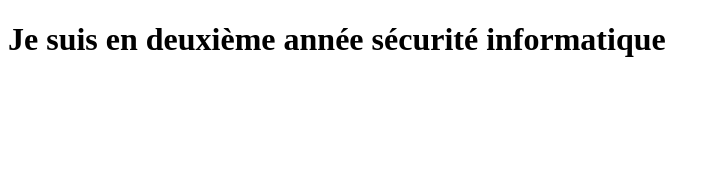
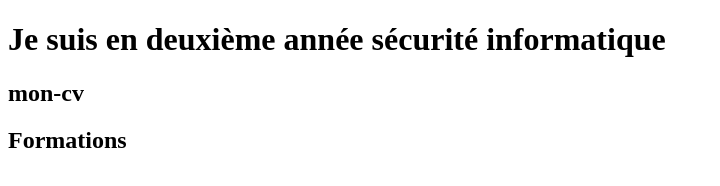
Before and after one commit to Jaures01/git-mon-cv, a plain HTML site: page index.html in a window 1280 px wide. Shown: the whole page, without its empty margins (0-720 px from the left). Drawn offline with Linux system fonts and the light colour scheme.

Commit message:
Récupération des informations

```diff
--- a/index.html
+++ b/index.html
@@ -10,5 +10,11 @@
 <body>
     <h1>Je suis en deuxième année sécurité informatique</h1>
 
+    <section>
+        <h1>mon-cv</h1>
+    </section>
+    <section>
+        <h1>Formations</h1>
+    </section>
 </body>
 </html>
```
